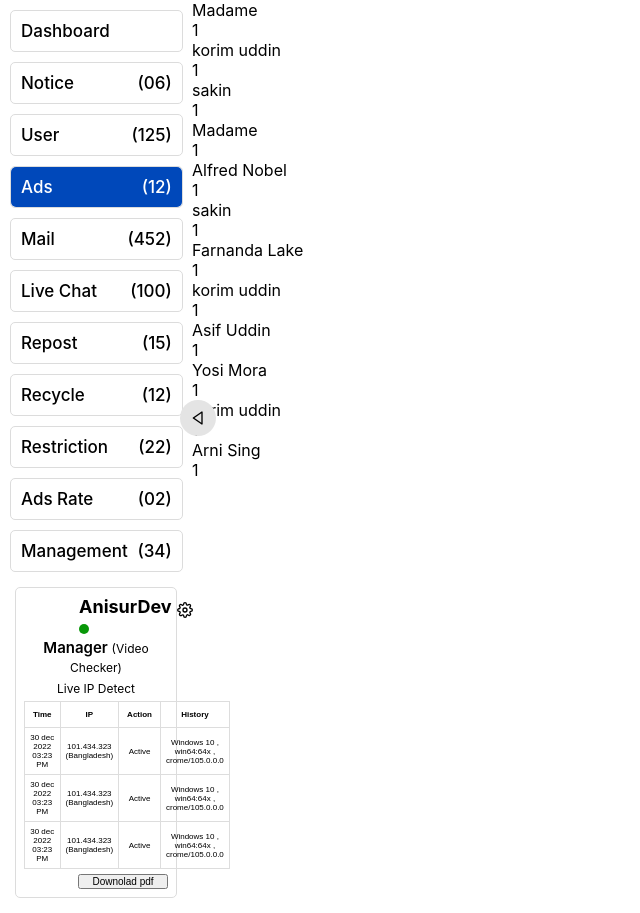
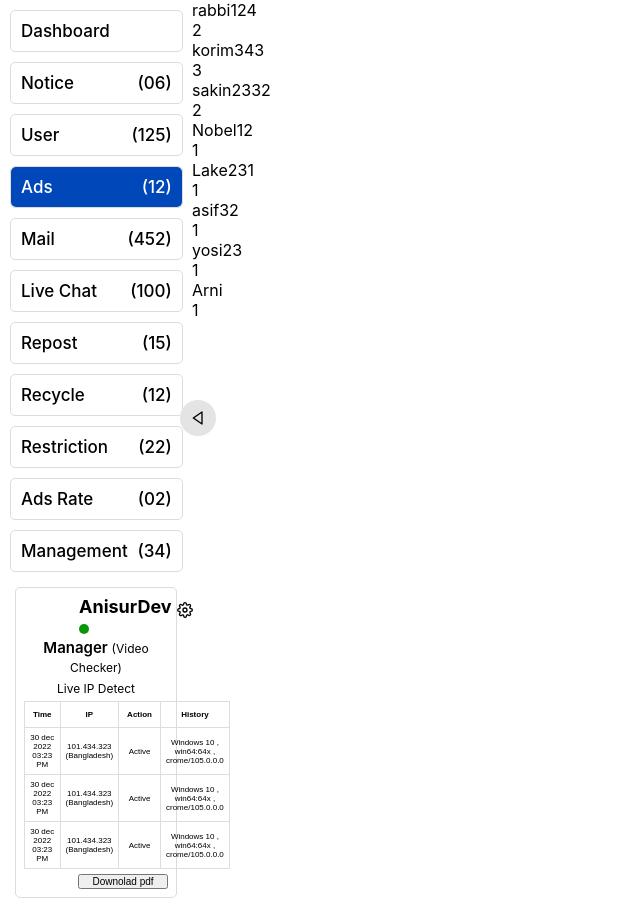
Before and after one commit to anisur6/micple_dashboard, a React (Create React App) app: page /adds in a window 1280 px wide. Shown: the whole page, without its empty margins (0-640 px from the left). Built offline with nearby package versions, Linux system fonts and the light colour scheme.

Commit message:
uniqur user count

```diff
--- a/src/Components/Ads.js
+++ b/src/Components/Ads.js
@@ -15,8 +15,8 @@ const Ads = () => {
     const uniqueContendor = [];
 
     data.map((user) => {
-        const userId = user.id;
-        const index = uniqueContendor.findIndex((item) => item.id === userId);
+        const userId = user.userId;
+        const index = uniqueContendor.findIndex((item) => item.userId === userId);
 
         if (index === -1) {
             const contendor = { ...user, count: 1 };
@@ -33,16 +33,11 @@ const Ads = () => {
                  {
                         uniqueContendor.map((contendor) => {
                             return (
-
                               <div>
-                                        <p className=' fs-5 fw-bold'>{contendor.name}</p>
-                                        <p className='mt-3 text-primary fs-2 fw-bold'>{contendor.count}</p>
+                                <p className=' fs-5 fw-bold'>{contendor.userId}</p>
+                                <p className='mt-3 text-primary fs-2 fw-bold'>{contendor.count}</p>
                               </div>
-
-
                             )
-
-
                           })
                 }
 
```
Also changed, not shown: src/Components/AllMails.js (+6 -1 lines).
